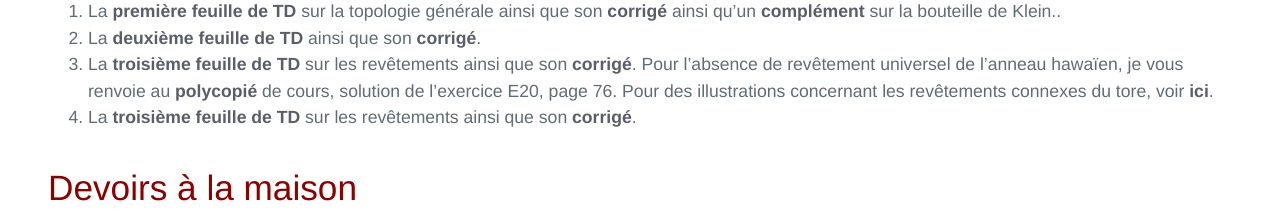
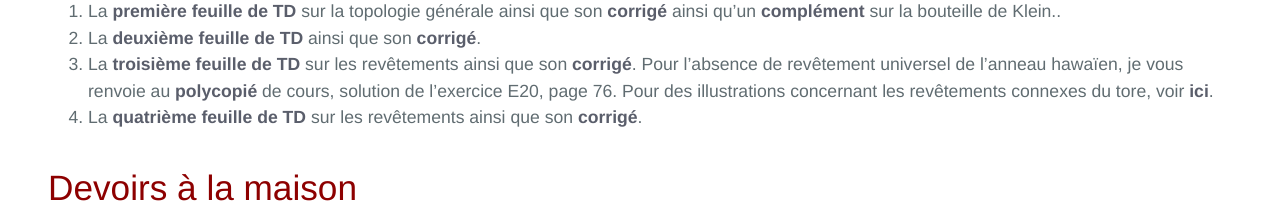
Before and after one commit to KevinDestagnol/algebre.github.io, a Jekyll site: the page built from geometrie.md, in a window 1280 px wide, cut to the strip 933-1555 px from the top of the page. Shown: the part 406-619 px from the top of the strip. Built offline with Jekyll 4.4.1, drawn with Linux system fonts in a browser that asks for light colours; some web fonts are replaced; our own code applies the rules of GitHub Pages for plain Markdown files.

Commit message:
Update geometrie.md

```diff
--- a/geometrie.md
+++ b/geometrie.md
@@ -19,7 +19,7 @@ Les <a href="https://www.imo.universite-paris-saclay.fr/~frederic.paulin/notesco
 1. La <a href="TD01_2025.pdf">première feuille de TD</a> sur la topologie générale ainsi que son <a href="https://www.imo.universite-paris-saclay.fr/~kevin.destagnol/Correction_TD_01.pdf">corrigé</a> ainsi qu'un <a href="https://www.imo.universite-paris-saclay.fr/~kevin.destagnol/Complements_bouteille_de_Klein.pdf"> complément </a> sur la bouteille de Klein..
 2. La <a href="TD02_2025.pdf">deuxième feuille de TD</a> ainsi que son <a href="https://www.imo.universite-paris-saclay.fr/~kevin.destagnol/Correction_TD_02.pdf">corrigé</a>.
 3. La <a href="TD03_2025.pdf">troisième feuille de TD</a> sur les revêtements ainsi que son <a href="https://www.imo.universite-paris-saclay.fr/~kevin.destagnol/Correction_TD_3.pdf">corrigé</a>. Pour l'absence de revêtement universel de l'anneau hawaïen, je vous renvoie au <a href="https://www.imo.universite-paris-saclay.fr/~frederic.paulin/notescours/cours_GeometrieM1Orsay.pdf">polycopié</a> de cours, solution de l'exercice E20, page 76. Pour des illustrations concernant les revêtements connexes du tore, voir <a href="https://kevindestagnol.github.io/algebre.github.io/coveringstorus">ici</a>.
-4.  La <a href="TD04_2025.pdf">troisième feuille de TD</a> sur les revêtements ainsi que son <a href="https://www.imo.universite-paris-saclay.fr/~kevin.destagnol/Correction_TD_4.pdf">corrigé</a>.
+4.  La <a href="TD04_2025.pdf">quatrième feuille de TD</a> sur les revêtements ainsi que son <a href="https://www.imo.universite-paris-saclay.fr/~kevin.destagnol/Correction_TD_4.pdf">corrigé</a>.
 
 
 # Devoirs à la maison
```
